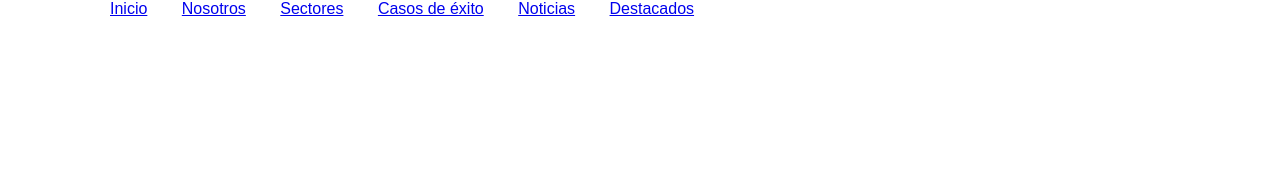
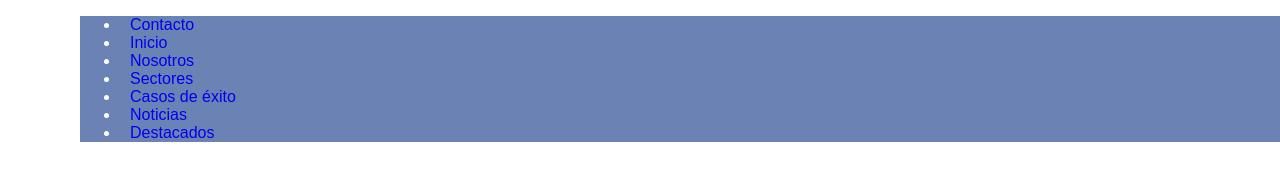
Before and after one commit to oscgomsep/taller16menu, a plain HTML site: page index.html in a window 1280 px wide. Drawn offline with Linux system fonts and the light colour scheme.

Commit message:
prueba de menu

```diff
--- a/css/style.css
+++ b/css/style.css
@@ -10,13 +10,15 @@ header{
 nav{
     margin-left: 80px;
     height: 60px;
+}
 
+nav ul:first-child{
+    background-color: #6B83B4;
+    color: white;
 }
-nav a:first-child{
-    background-color: ;
-}
-nav a{
-    margin-left: 30px;
+li a{
+    padding: 80px 10px 5px 10px;
+    text-decoration: none;
 }
 
 https://maikpwwq.github.io/Comunidad-dezzpo/
--- a/index.html
+++ b/index.html
@@ -9,12 +9,22 @@
 <body>
     <header>
         <nav class="menu">
-            <a href="Inicio">Inicio</a>
-            <a href="Nosotros">Nosotros</a>
-            <a href="Sectores">Sectores</a>
-            <a href="Casos de éxito">Casos de éxito</a>
-            <a href="Noticias">Noticias</a>
-            <a href="Destacados">Destacados</a>
+            <ul>
+                <li><a href="Contacto">Contacto</a></li>
+                <li><a href="Inicio">Inicio</a></li>
+                <li><a href="Nosotros">Nosotros</a></li>
+                <li><a href="Sectores">Sectores</a></li>
+                <li><a href="Casos de éxito">Casos de éxito</a></li>
+                <li><a href="Noticias">Noticias</a></li>
+                <li><a href="Destacados">Destacados</a></li>
+
+
+
+
+
+
+            </ul>
+
         </nav>
 
     </header>
```
